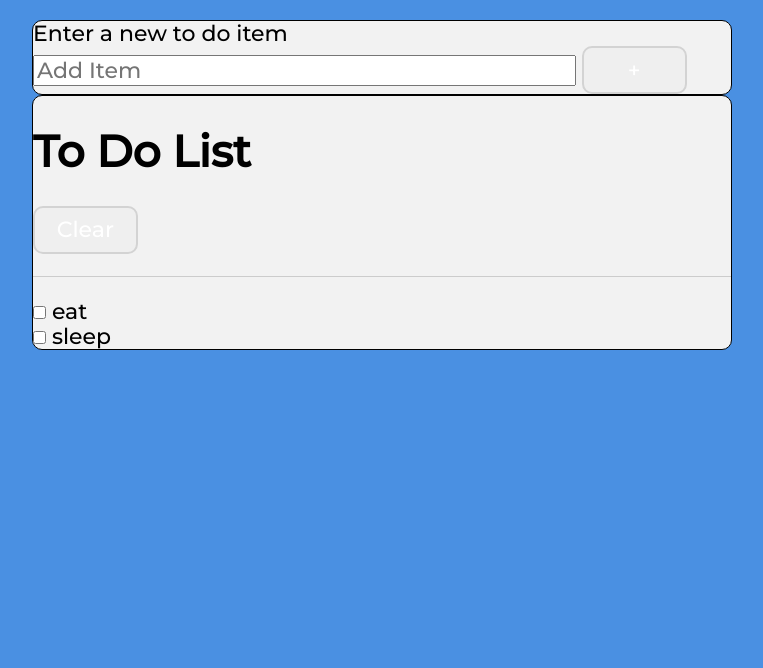
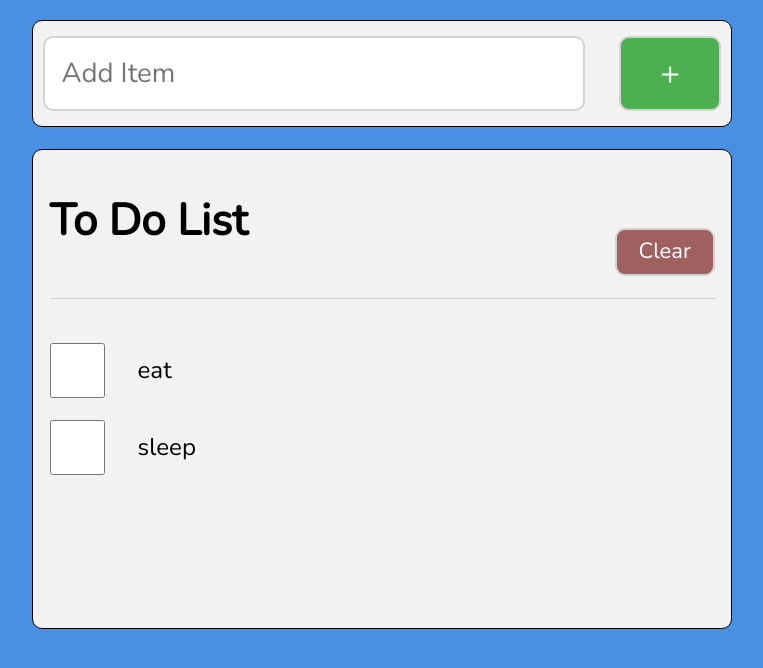
Before and after one commit to vitaliiwine/toDoApp, a website built with Parcel: page src/index.html in a window 1280 px wide. Shown: the whole page, without its empty margins (258-1021 px from the left). Built offline with nearby package versions, Linux system fonts and the light colour scheme.

Commit message:
major layout styles changes

```diff
--- a/src/index.html
+++ b/src/index.html
@@ -17,7 +17,7 @@
   <!-- Place favicon.ico in the root directory -->
 
   <link rel="preconnect" href="https://fonts.gstatic.com">
-  <link href="https://fonts.googleapis.com/css2?family=Montserrat:wght@500&display=swap" rel="stylesheet">
+  <link href="https://fonts.googleapis.com/css2?family=Nunito&display=swap" rel="stylesheet">
   <link rel="stylesheet" href="css/normalize.css">
   <link rel="stylesheet" href="css/main.css">
   <link rel="stylesheet" href="sass/style.css">
--- a/src/sass/_base.scss
+++ b/src/sass/_base.scss
@@ -14,7 +14,13 @@ $clear-button-color: #9f6060;
   }
 }
 
+* {
+  box-sizing: border-box;
+}
+
 html, body {
+  font-family: "Nunito", sans-serif;
+  font-size: 1rem;
   color: $default-font-color;
   width: 100%;
   min-height: 100%;
@@ -28,6 +34,10 @@ body {
   background-color: $background-color;
 }
 
+h1 {
+  margin: 0;
+}
+
 section {
   background-color: $container-bgcolor;
   width: 90%;
--- /dev/null
+++ b/src/sass/_list-container.scss
@@ -0,0 +1,50 @@
+.list-container {
+  min-height: 60vh;
+  padding: 0.75rem;
+
+  .list-title {
+    display: flex;
+    justify-content: space-between;
+    align-items: flex-end;
+
+    button {
+      font-size: 1rem;
+      background-color: $clear-button-color;
+      padding: 0 .1rem;
+      margin-top: .5rem;
+      @include mp(768px) {
+        padding: 0 .5rem;
+      }
+    }
+
+    hr {
+      width: 100%;
+    }
+  }
+
+  .item {
+    display: flex;
+    justify-content: flex-start;
+    align-items: center;
+    padding-top: 1rem;
+
+    input[type="checkbox"] {
+      text-align: center;
+      width: 2.5rem;
+      min-width: 48px;
+      height: 2.5rem;
+      min-height: 48px;
+      cursor: pointer;
+      margin-right: 1.5rem;
+    }
+
+    input[type="checkbox"]:focus + label {
+      text-decoration: underline;
+    }
+
+    label {
+      font-size: 1.1rem;
+    }
+  }
+
+}
--- /dev/null
+++ b/src/sass/_new-item-entry.scss
@@ -0,0 +1,40 @@
+.new-item-entry {
+  position: sticky;
+  top: 0;
+  margin-bottom: 1rem;
+  scroll-padding-inline: 0.75rem;
+
+  form {
+    display: flex;
+    justify-content: space-between;
+    padding: 15px 10px;
+
+    label {
+      position: absolute;
+      left: -10000px;
+    }
+
+    input[type="text"] {
+      width: 80%;
+      font-size: 1.25rem;
+      border: 2px solid $textbox-bordercolor;
+      border-radius: 10px;
+      padding: 0.75rem;
+      outline: none;
+    }
+
+    input[type="text"]:focus,
+    input[type="text"]:hover {
+      box-shadow: 0 0 10px rgba(0, 0, 0, .5);
+    }
+
+    button {
+      font-size: 1.25rem;
+      background-color: $add-button-color;
+      padding: 0.75rem;
+      @include mp(768px) {
+        font-size: 1.5rem;
+      }
+    }
+  }
+}
--- a/src/sass/_shared-classes.scss
+++ b/src/sass/_shared-classes.scss
@@ -15,5 +15,5 @@
 .button:hover,
 .button:focus {
   filter: brightness(120%);
-  box-shadow: 4px 2px 5px #000;
+  box-shadow: 0 0 10px rgba(0, 0, 0, .5);
 }
--- a/src/sass/style.scss
+++ b/src/sass/style.scss
@@ -1,2 +1,4 @@
 @import "_base";
 @import "_shared-classes";
+@import "_new-item-entry";
+@import "list-container";
```
Also changed, not shown: src/css/main.css, src/sass/style.css, 1 other file.
